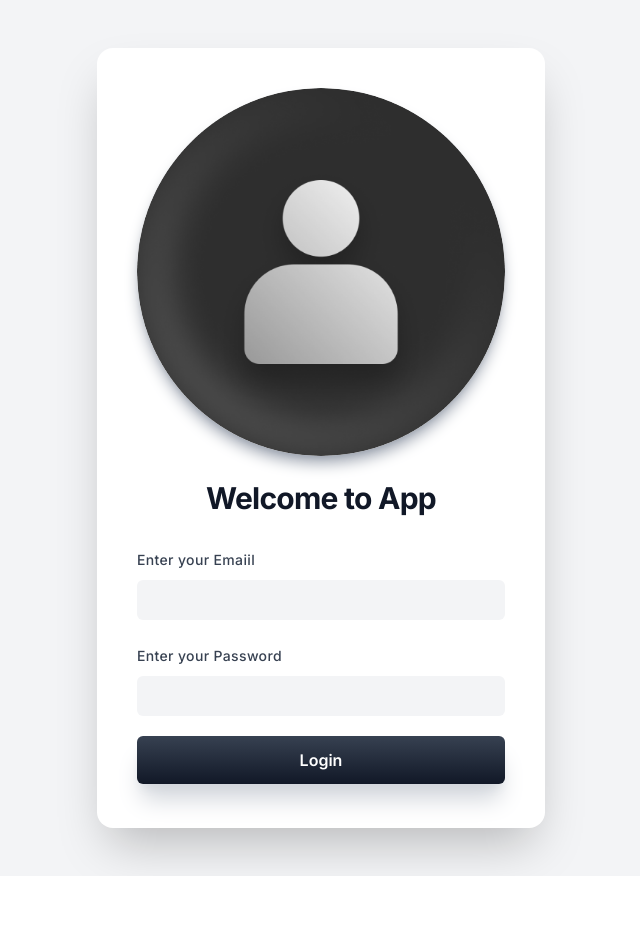
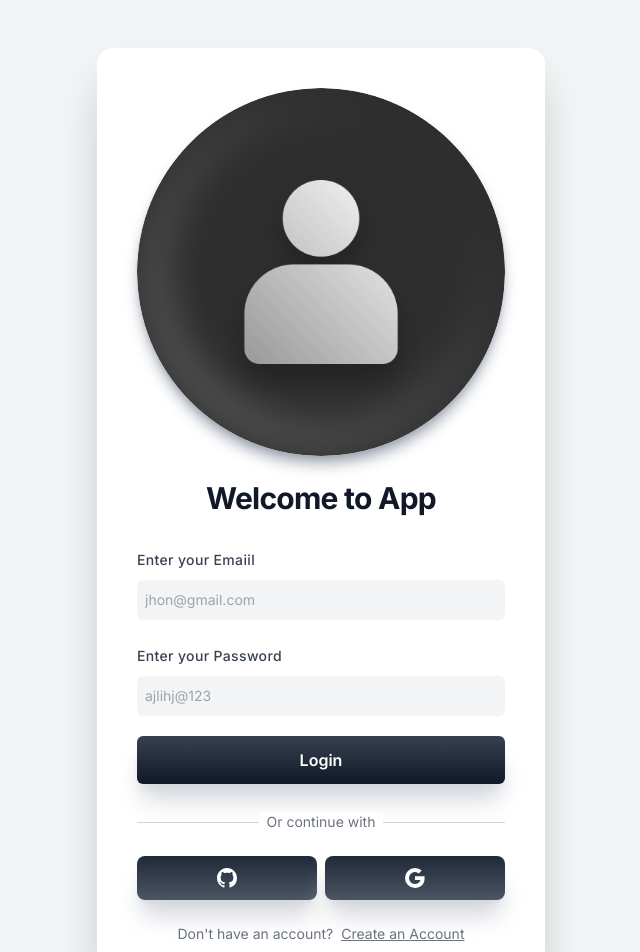
Before and after one commit to void-main1812/next-auth, a Next.js app: page / in a window 1280 px wide. Shown: the top 952 px of the page, without its empty margins (319-959 px from the left). Before the commit the page ends 876 px from the top, so only its background shows below. Built offline with nearby package versions, Linux system fonts and the light colour scheme.

Commit message:
🎨Update: Updated Authentication Screen (FrontEnd)

```diff
--- a/app/(site)/components/AuthForm.tsx
+++ b/app/(site)/components/AuthForm.tsx
@@ -4,6 +4,8 @@ import { useCallback, useState } from "react";
 import { FieldValues, SubmitHandler, useForm } from "react-hook-form";
 import { Input } from "@/app/components/inputs/Input";
 import Button from "@/app/components/button";
+import AuthSocialButton from "./AuthSocialButton";
+import { BsGithub, BsGoogle } from "react-icons/bs";
 
 type Variant = "LOGIN" | "REGISTER";
 export const AuthForm = () => {
@@ -58,6 +60,7 @@ export const AuthForm = () => {
               errors={errors}
               label="Enter your Name"
               type="text"
+              placeholder="John Doe"
               required={true}
               register={register}
             />
@@ -68,6 +71,7 @@ export const AuthForm = () => {
             label="Enter your Emaiil"
             required={true}
             type="email"
+            placeholder="jhon@gmail.com"
             register={register}
           />
           <Input
@@ -76,6 +80,7 @@ export const AuthForm = () => {
             label="Enter your Password"
             type="password"
             required={true}
+            placeholder="ajlihj@123"
             register={register}
           />
           {variant === "REGISTER" && (
@@ -85,6 +90,7 @@ export const AuthForm = () => {
               label="Confirm your Password"
               type="password"
               required={true}
+              placeholder="ajlihj@123"
               register={register}
             />
           )}
@@ -92,6 +98,38 @@ export const AuthForm = () => {
             {variant === "LOGIN" ? "Login" : "Sign Up"}
           </Button>
         </form>
+        <div className="mt-6">
+          <div className="relative">
+            <div className="absolute inset-0 flex items-center">
+              <div className="w-full border-t border-gray-300" />
+            </div>
+            <div className="relative flex justify-center text-sm">
+              <span className="sm:bg-white bg-gray-100 px-2 text-gray-500">
+                Or continue with
+              </span>
+            </div>
+          </div>
+          <div className="mt-6 flex gap-2">
+            <AuthSocialButton
+              icon={BsGithub}
+              onClick={() => socialAction("github")}
+            />
+            <AuthSocialButton
+              icon={BsGoogle}
+              onClick={() => socialAction("google")}
+            />
+          </div>
+        </div>
+        <div className="flex gap-2 justify-center text-sm mt-6 px-2 text-gray-500">
+          <div>
+            {variant === "LOGIN"
+              ? "Don't have an account?"
+              : "Already have an account?"}
+          </div>
+          <div onClick={toggleVariant} className="underline cursor-pointer">
+            {variant === "LOGIN" ? "Create an Account" : "Login"}
+          </div>
+        </div>
       </div>
     </>
   );
--- /dev/null
+++ b/app/(site)/components/AuthSocialButton.tsx
@@ -0,0 +1,24 @@
+import React from "react";
+import { IconType } from "react-icons";
+
+interface AuthSocialButtonProps {
+  icon: IconType;
+  onClick: () => void;
+}
+
+const AuthSocialButton: React.FC<AuthSocialButtonProps> = ({
+  icon: Icon,
+  onClick,
+}) => {
+  return (
+    <button
+      type="button"
+      onClick={onClick}
+      className="inline-flex w-full justify-center rounded-lg from-gray-800 to-gray-600 bg-gradient-to-b px-4 py-3 text-white shadow-xl shadow-gray-300 hover:shadow-transparent transition-all duration-75 focus:outline-offset-0"
+    >
+      <Icon size={20} />
+    </button>
+  );
+};
+
+export default AuthSocialButton;
--- a/app/components/inputs/Input.tsx
+++ b/app/components/inputs/Input.tsx
@@ -12,6 +12,7 @@ interface InputProps {
   register: UseFormRegister<FieldValues>;
   errors: FieldErrors;
   disabled?: boolean;
+  placeholder?: string;
 }
 
 export const Input: React.FC<InputProps> = ({
@@ -22,6 +23,7 @@ export const Input: React.FC<InputProps> = ({
   register,
   errors,
   disabled,
+  placeholder,
 }) => {
   return (
     <div>
@@ -33,6 +35,7 @@ export const Input: React.FC<InputProps> = ({
       </label>
       <div className="mt-2">
         <input
+          placeholder={placeholder}
           type={type}
           id={id}
           autoComplete={id}
```
